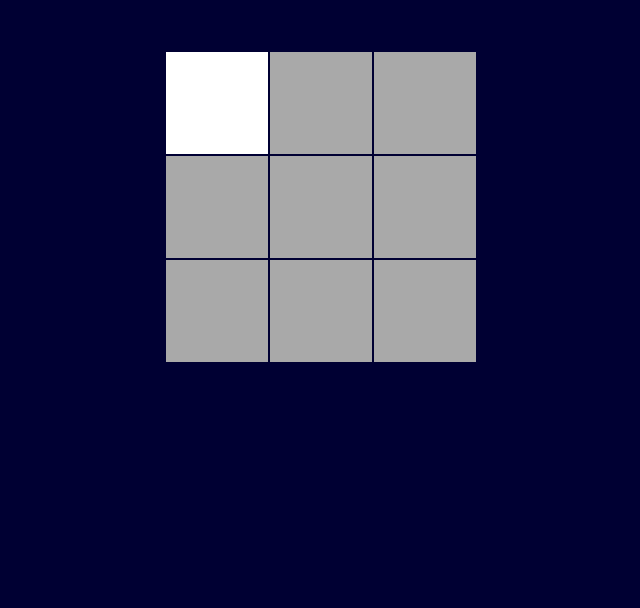
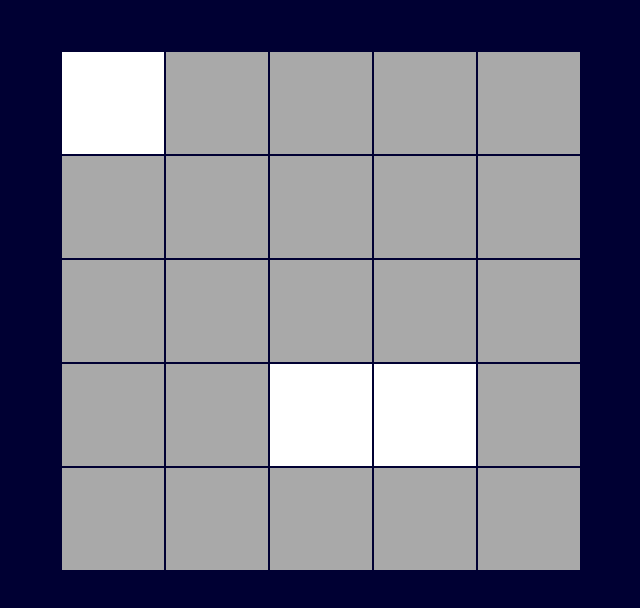
Before and after one commit to malte94/lights-out, a React (Create React App) app: page / in a window 1280 px wide. Shown: the top 608 px of the page, without its empty margins (319-959 px from the left). Built offline with nearby package versions, Linux system fonts and the light colour scheme.

Commit message:
Implemented Logic for Flipping

```diff
--- a/src/Board.js
+++ b/src/Board.js
@@ -4,8 +4,8 @@ import Cell from "./Cell";
 class Board extends Component {
 
   static defaultProps = {
-    nrows: 3,
-    ncols: 3,
+    nrows: 5,
+    ncols: 5,
     chanceLightStartsOn: 0.25
   }
 
@@ -29,13 +29,18 @@ class Board extends Component {
 
   renderBoard() {
     let tblBoard = [];
-
     for(let y = 0; y < this.props.nrows; y++) {
       let row = [];
       for(let x = 0; x < this.props.ncols; x++) {
-        row.push(<Cell isLit={this.state.board[y][x]}/>)
+        let coord = `${y}-${x}`;
+        row.push(
+        <Cell
+          key={coord}
+          isLit={this.state.board[y][x]}
+          flipCellsAroundMe={() => this.flipCellsAround(coord)}
+        />)
       }
-      tblBoard.push(<tr>{row}</tr>)
+      tblBoard.push(<tr key={y}>{row}</tr>)
     }
     return tblBoard;
   }
@@ -51,6 +56,20 @@ class Board extends Component {
         board[y][x] = !board[y][x];
       }
     }
+
+    // Flipping Logic for the neighbours
+
+    flipCell(y, x);
+    flipCell(y, x - 1);
+    flipCell(y, x + 1);
+    flipCell(y - 1, x);
+    flipCell(y + 1, x);
+
+
+    let hasWon = false;
+
+    this.setState({board: board, hasWon: hasWon});
+
   }
 
   render() {
--- a/src/Cell.js
+++ b/src/Cell.js
@@ -1,36 +1,16 @@
 import React, {Component} from 'react'
 
-/** A single cell on the board.
- *
- * This has no state --- just two props:
- *
- * - flipCellsAroundMe: a function rec'd from the board which flips this
- *      cell and the cells around of it
- *
- * - isLit: boolean, is this cell lit?
- *
- * This handles clicks --- by calling flipCellsAroundMe
- *
- **/
+function Cell(props) {
 
-class Cell extends Component {
-  constructor(props) {
-    super(props);
-    this.handleClick = this.handleClick.bind(this);
+  let classes = "Cell" + (props.isLit ? " Cell-lit" : "");
+
+  const handleClick = (evt) => {
+    props.flipCellsAroundMe();
   }
 
-  handleClick(evt) {
-    // call up to the board to flip cells around this cell
-    this.props.flipCellsAroundMe();
-  }
-
-  render() {
-    let classes = "Cell" + (this.props.isLit ? " Cell-lit" : "");
-
-    return (
-        <td className={classes} onClick={this.handleClick} />
-    )
-  }
+  return (
+      <td className={classes} onClick={handleClick} />
+  )
 }
 
 export default Cell
```
